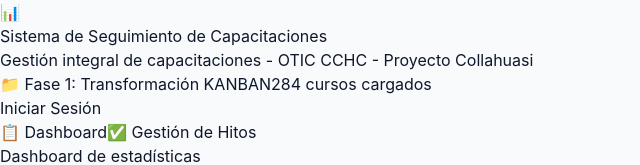
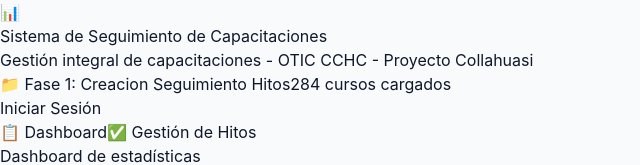
Before and after one commit to gocasesorias-arch/Seguimiento-1.0, a React (Vite) app: page / in a window 1280 px wide. Shown: the top 165 px of the page, without its empty margins (0-640 px from the left). Built offline with nearby package versions, Linux system fonts and the light colour scheme; no server answers.

Commit message:
Update App.jsx

```diff
--- a/src/App.jsx
+++ b/src/App.jsx
@@ -304,7 +304,7 @@ function App() {
                     ? 'bg-emerald-50 text-emerald-700 border-emerald-200'
                     : 'bg-amber-50 text-amber-700 border-amber-200'
                 }`}>
-                  {apiMode ? '🟢 Conectado a API' : '📁 Fase 1: Transformación KANBAN'}
+                  {apiMode ? '🟢 Conectado a API' : '📁 Fase 1: Creacion Seguimiento Hitos'}
                 </span>
                 <span className="px-3 py-1 rounded-full text-xs font-semibold bg-slate-100 text-slate-600 border border-slate-200">
                   {cursos.length} cursos cargados
```
